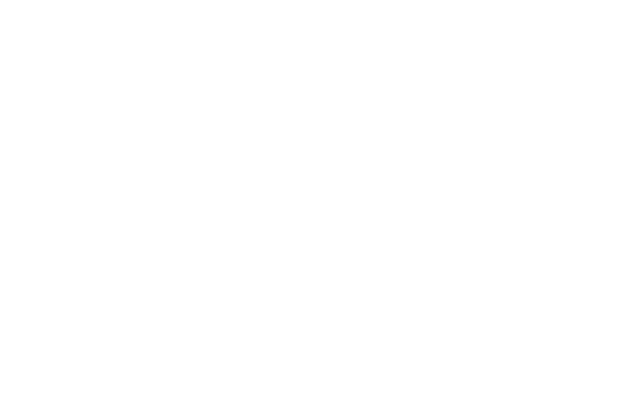
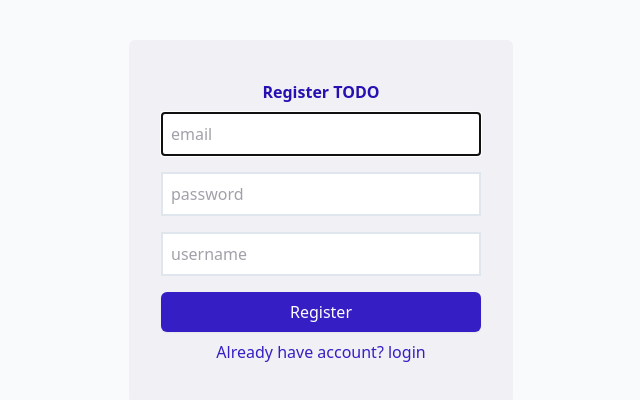
Before and after one commit to op30132/todo-frontend, a React (Create React App) app: page /register in a window 1280 px wide. Shown: the top 400 px of the page, without its empty margins (319-959 px from the left). Built offline with nearby package versions, Linux system fonts and the light colour scheme.

Commit message:
add form validation

```diff
--- a/package.json
+++ b/package.json
@@ -25,7 +25,8 @@
     "react-router-dom": "^5.2.0",
     "react-scripts": "4.0.3",
     "typescript": "^4.2.4",
-    "web-vitals": "^1.1.1"
+    "web-vitals": "^1.1.1",
+    "yup": "^0.32.9"
   },
   "scripts": {
     "start": "craco start",
@@ -64,5 +65,6 @@
     "eslint-plugin-react": "^7.23.2",
     "postcss": "^7.0.35",
     "tailwindcss": "npm:@tailwindcss/postcss7-compat@^2.1.0"
-  }
+  },
+  "proxy": "http://localhost:3001"
 }
--- a/src/App.tsx
+++ b/src/App.tsx
@@ -1,10 +1,11 @@
 import React from "react";
 import ReactModal from "react-modal";
-import { BrowserRouter as Router, Route, Switch, } from "react-router-dom";
+import { BrowserRouter as Router, Redirect, Route, Switch, } from "react-router-dom";
 import "./App.css";
 import Main from "./components/mainBoard";
 import Sidebar from "./components/mainBoard/sidebar/Sidebar";
 import Login from "./components/login";
+import Register from "./components/register";
 
 
 const App: React.FunctionComponent = () => {
@@ -13,8 +14,12 @@
   return (
     <Router>
       <Switch>
+        <Redirect exact from="/" to="/login" />
         <Route path="/login">
           <Login/>
+        </Route>
+        <Route path="/register">
+          <Register/>
         </Route>
         <Route path="/home">
           <div className="flex h-screen antialiased text-gray-dark">
--- a/src/components/login/index.tsx
+++ b/src/components/login/index.tsx
@@ -1,48 +1,78 @@
-import { Field, Form, Formik, FormikHelpers } from "formik";
-import React, { FunctionComponent } from "react";
+import { Field, Form, Formik } from "formik";
+import React from "react";
 import { FcGoogle } from "react-icons/fc";
+import { Link, useHistory, useLocation } from "react-router-dom";
+import * as Yup from "yup";
+import FocusError from "../../shared/focusError";
 
+const loginSchema = Yup.object().shape({
+  email: Yup.string().email("Invalid email").required("Required"),
+  password: Yup.string().required("Required"),
+});
 interface Values {
-  account: string;
+  email: string;
   password: string;
 }
 
-const Login: FunctionComponent<Record<string, unknown>> = () => {
-
-
+const Login: React.FC<Record<string, unknown>> = () => {
+  const history = useHistory();
+  const query = new URLSearchParams(useLocation().search);
+  if(query.get("token")) {
+    history.push("/home");
+  }
+  const googlelogin = () => {
+    window.location.href = "http://localhost:3001/api/auth/google";
+  };
+  const login = (values: Values) => {
+    fetch("/api/auth/login", {
+      method: "POST",
+      headers: {
+        "Content-Type": "application/json"
+      },
+      body: JSON.stringify(values)
+    }).then(res => res.json())
+      .then(res => {
+        if(res.statusCode===401) {
+          alert(res.message.indexOf("google")>-1 ? "you seem to login with google" : "Incorrect account or password");
+          return;
+        }
+        history.push("/home");
+      });
+  };
   return (
     <div className="bg-gray-lightest w-screen h-screen pt-10">
       <div className="m-auto py-10 px-8 rounded-md bg-beige max-w-sm">
+        <h2 className="text-center font-bold text-purple-dark mb-2">Login TODO</h2>
         <Formik
           initialValues={{
-            account: "",
+            email: "",
             password: "",
           }}
-          onSubmit={(
-            values: Values,
-            { setSubmitting }: FormikHelpers<Values>
-          ) => {
-            setTimeout(() => {
-              alert(JSON.stringify(values, null, 2));
-              setSubmitting(false);
-            }, 500);
-          }}>
-          <Form>
-            <div className="flex mb-4">
-              <Field id="account" name="account" className="" placeholder="account" autoFocus />
-            </div>
-            <div className="flex mb-4">
-              <Field id="password" name="password" className="" placeholder="password" />
-            </div>
-            <div>
-              <button type="submit" className="btn btn-purple w-full mb-4">login</button>
-              <button type="submit" className="btn w-full">
+          validationSchema={loginSchema}
+          onSubmit={login}>
+          {({ errors, touched, isSubmitting }) => (
+            <Form>
+              <div className="mb-4">
+                <Field id="email" name="email" placeholder="email" autoFocus />
+                {errors.email && touched.email ? <div className="text-red text-sm">{errors.email}</div> : null}
+              </div>
+              <div className="mb-4">
+                <Field id="password" name="password" placeholder="password" type="password"/>
+                {errors.password && touched.password ? <div className="text-red text-sm">{errors.password}</div> : null}
+              </div>
+              <button type="submit" className="btn btn-purple w-full" disabled={isSubmitting}>login</button>
+              <div className="text-center my-1">or</div>
+              <button type="button" className="btn w-full" onClick={googlelogin}>
                 <div className="flex items-center justify-center">
                   <FcGoogle size={20}/>&nbsp;Sign in with Google
                 </div>
               </button>
-            </div>
-          </Form>
+              <div className="flex justify-center mt-2">
+                <Link to="/register" className="cursor-pointer text-purple hover:underline">register</Link>
+              </div>
+              <FocusError />
+            </Form>
+          )}
         </Formik>
       </div>
     </div>
--- /dev/null
+++ b/src/components/register/index.tsx
@@ -0,0 +1,84 @@
+import { Field, Form, Formik } from "formik";
+import React from "react";
+import { Link } from "react-router-dom";
+import { useHistory } from "react-router-dom";
+import * as Yup from "yup";
+import FocusError from "../../shared/focusError";
+
+const RegisterSchema = Yup.object().shape({
+  email: Yup.string().email("Invalid email").required("Required"),
+  password: Yup.string()
+    .min(6, "Too Short!")
+    .max(50, "Too Long!")
+    .required("Required"),
+  username: Yup.string()
+    .min(3, "Too Short!")
+    .required("Required")
+});
+interface Values {
+  email: string;
+  password: string;
+  username: string;
+}
+
+const register: React.FC<Record<string, unknown>> = () => {
+  const history = useHistory();
+
+  return (
+    <div className="bg-gray-lightest w-screen h-screen pt-10">
+      <div className="m-auto py-10 px-8 rounded-md bg-beige max-w-sm">
+        <h2 className="text-center font-bold text-purple-dark mb-2">Register TODO</h2>
+        <Formik
+          initialValues={{
+            email: "",
+            password: "",
+            username: ""
+          }}
+          validationSchema={RegisterSchema}
+          onSubmit={(
+            values: Values
+          ) => {
+            fetch("/api/auth/register", {
+              method: "POST",
+              headers: {
+                "Content-Type": "application/json"
+              },
+              body: JSON.stringify(values)
+            }).then(res => {
+              if (!res.ok) throw new Error(res.statusText);
+              return res.json();
+            }).then(data => {
+              if(data.code== 200) {
+                alert("Register success!");
+                history.push("/login");
+              }
+            });
+          }}>
+          {({ errors, touched }) => (
+            <Form>
+              <div className="mb-4">
+                <Field id="email" name="email" maxLength="50" placeholder="email" autoFocus />
+                {errors.email && touched.email ? <div className="text-red text-sm">{errors.email}</div> : null}
+              </div>
+              <div className="mb-4">
+                <Field id="password" name="password" maxLength="50" placeholder="password" type="password"/>
+                {errors.password && touched.password ? <div className="text-red text-sm">{errors.password}</div> : null}
+              </div>
+              <div className="mb-4">
+                <Field id="username" name="username" maxLength="50" placeholder="username" />
+                {errors.username && touched.username ? <div className="text-red text-sm">{errors.username}</div> : null}
+              </div>
+              <button type="submit" className="btn btn-purple w-full">Register</button>
+              <div className="flex justify-center mt-2">
+                <Link to="/login" className="cursor-pointer text-purple hover:underline">Already have account? login</Link>
+              </div>
+              <FocusError />
+            </Form>
+          )}
+        </Formik>
+      </div>
+    </div>
+  );
+};
+
+export default register;
--- a/src/models/model.tsx
+++ b/src/models/model.tsx
@@ -15,8 +15,8 @@
 }
 
 export interface UserProfile {
-  id: number;
-  name: string;
+  id?: number;
+  name?: string;
   email?: string;
   account?: string;
 }
--- /dev/null
+++ b/src/shared/focusError.tsx
@@ -0,0 +1,23 @@
+import React, { FunctionComponent, useEffect } from "react";
+import { useFormikContext } from "formik";
+
+const FocusError: React.FC<Record<string, unknown>> = () => {
+  const { errors, isSubmitting, isValidating } = useFormikContext();
+
+  useEffect(() => {
+    if (isSubmitting && !isValidating) {
+      const keys = Object.keys(errors);
+      if (keys.length > 0) {
+        const selector = `[name=${keys[0]}]`;
+        const errorElement = document.querySelector(selector) as HTMLElement;
+        if (errorElement) {
+          errorElement.focus();
+        }
+      }
+    }
+  }, [errors, isSubmitting, isValidating]);
+
+  return null;
+};
+
+export default FocusError;
```
Also changed, not shown: craco.config.js (indentation only), 1 other file (tests, documents, lock files or other folders).
